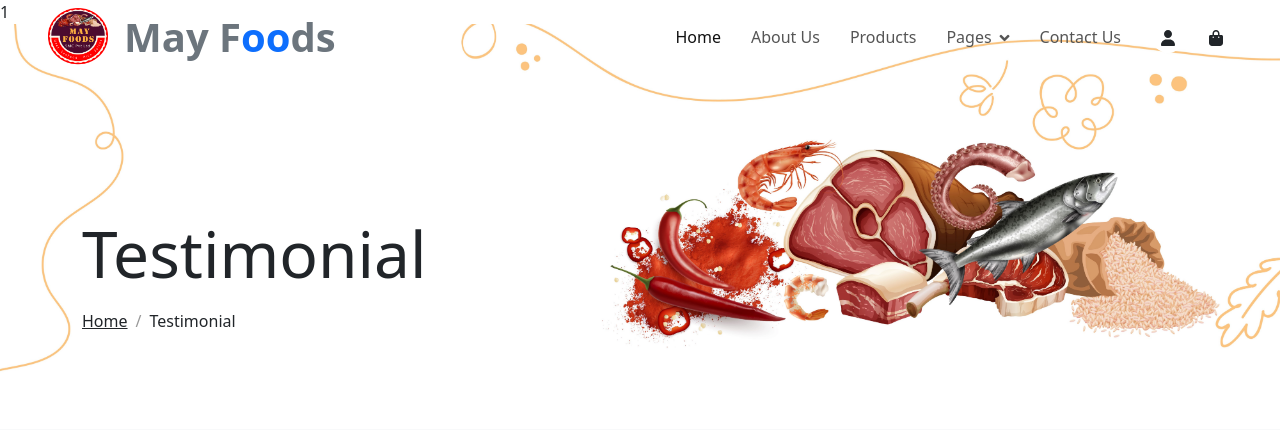
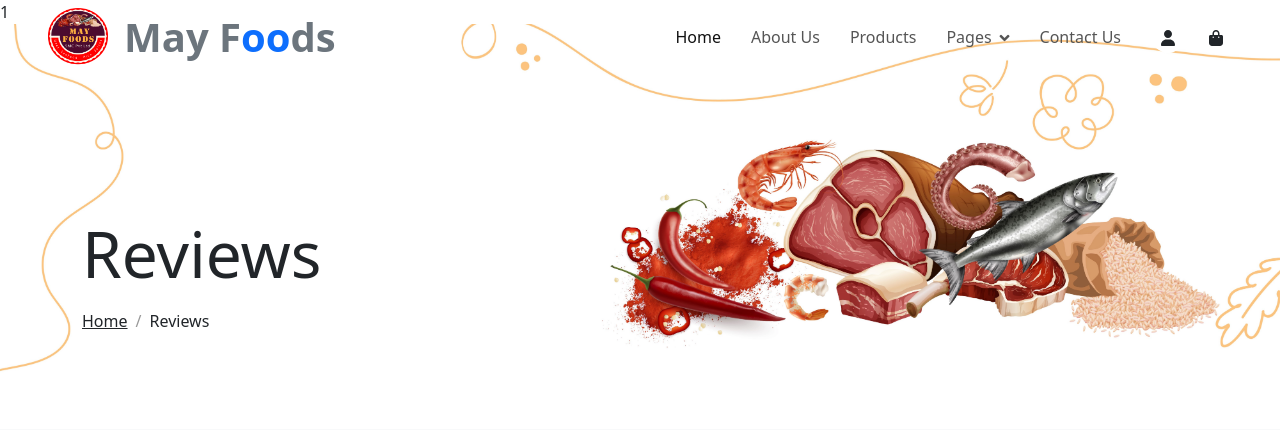
Before and after one commit to muhammadbuxb/mayfoods, a PHP site: page /testimonial.php in a window 1280 px wide. Shown: the top 430 px of the page. Run offline with PHP 8.4, Linux system fonts and the light colour scheme; some libraries are stand-ins or nearby versions.

Commit message:
testinomial page main heading update

```diff
--- a/testimonial.php
+++ b/testimonial.php
@@ -4,12 +4,12 @@
     <!-- Page Header Start -->
     <div class="container-fluid page-header wow fadeIn" data-wow-delay="0.1s">
         <div class="container">
-            <h1 class="display-3 mb-3 animated slideInDown">Testimonial</h1>
+            <h1 class="display-3 mb-3 animated slideInDown">Reviews</h1>
             <nav aria-label="breadcrumb animated slideInDown">
                 <ol class="breadcrumb mb-0">
                     <li class="breadcrumb-item"><a class="text-body" href="index.php">Home</a></li>
                     <!-- <li class="breadcrumb-item"><a class="text-body" href="#">Pages</a></li> -->
-                    <li class="breadcrumb-item text-dark active" aria-current="page">Testimonial</li>
+                    <li class="breadcrumb-item text-dark active" aria-current="page">Reviews</li>
                 </ol>
             </nav>
         </div>
```
